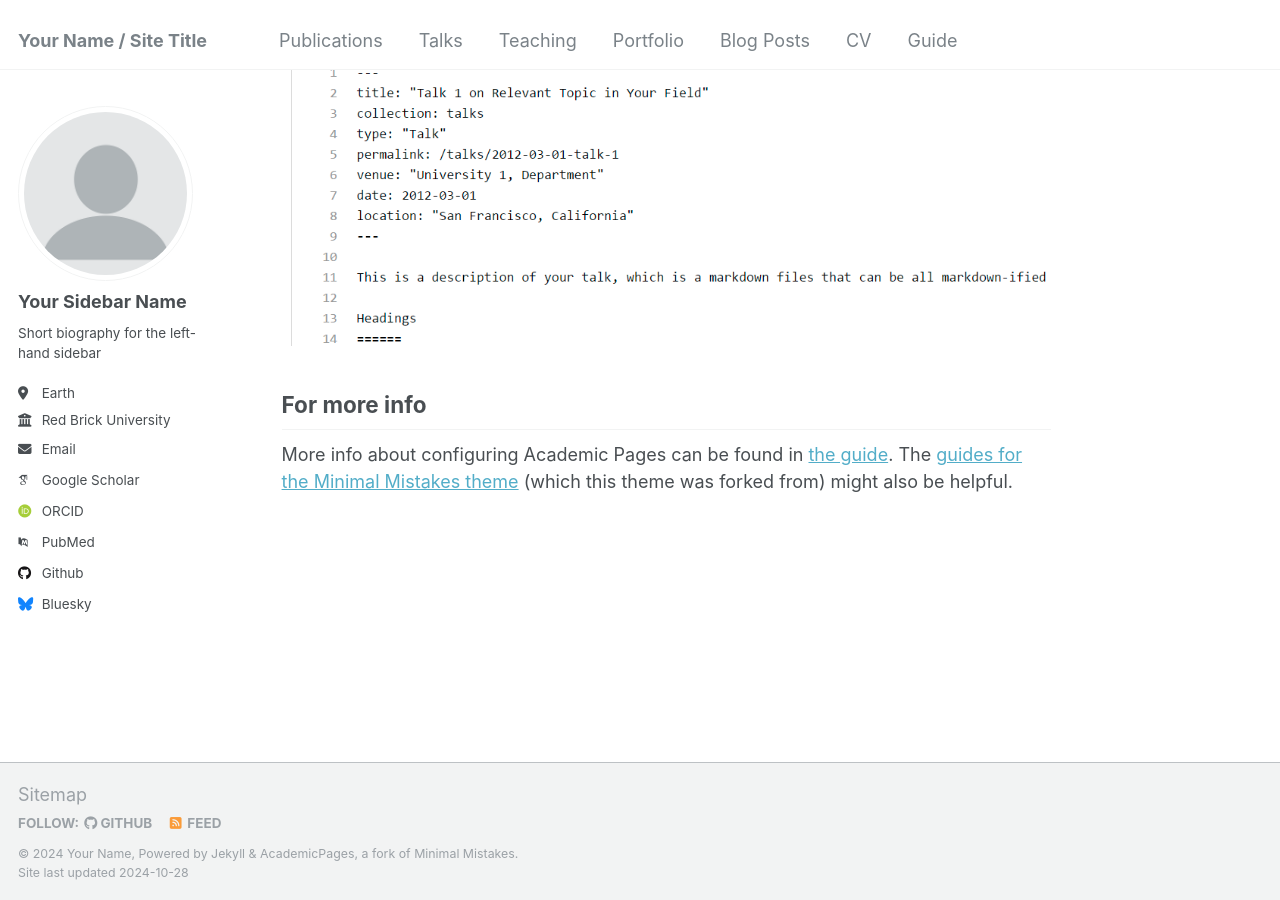
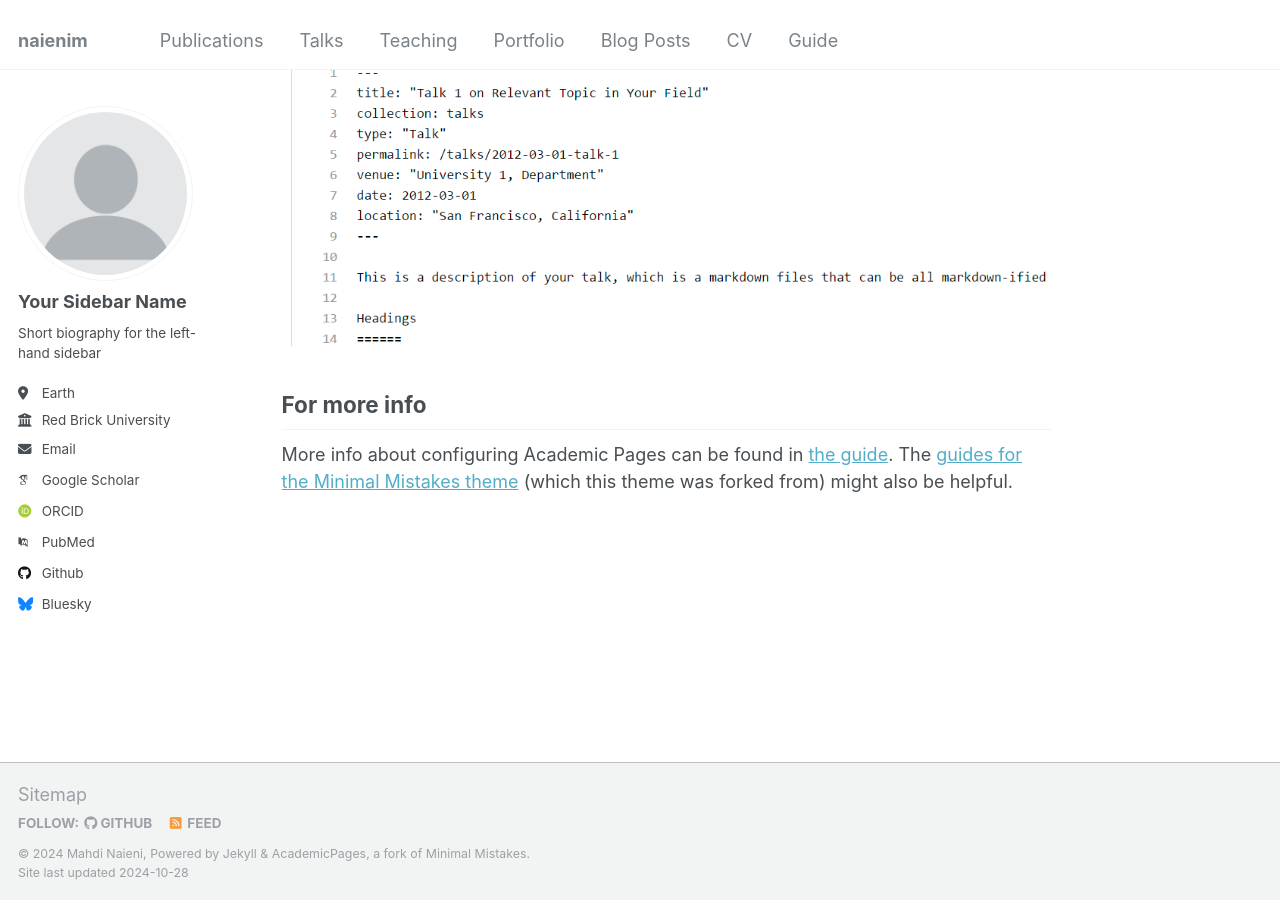
Before and after one commit to naienim/naienim.github.io, a Jekyll site: the page built from _pages/about.md, in a window 1280 px wide and 900 px high, scrolled down 2643 px. Built offline with Jekyll 4.4.1, drawn with Linux system fonts in a browser that asks for light colours; some web fonts are replaced.

Commit message:
Update _config.yml

```diff
--- a/_config.yml
+++ b/_config.yml
@@ -8,13 +8,13 @@
 
 # Basic Site Settings
 locale                   : "en-US"
-title                    : "Your Name / Site Title"
+title                    : "naienim"
 title_separator          : "-"
-name                     : &name "Your Name"
+name                     : &name "Mahdi Naieni"
 description              : &description "personal description"
-url                      : https://academicpages.github.io # the base hostname & protocol for your site e.g. "https://mmistakes.github.io"
+url                      : https://nainim.github.io # the base hostname & protocol for your site e.g. "https://mmistakes.github.io"
 baseurl                  : "" # the subpath of your site, e.g. "/blog"
-repository               : "academicpages/academicpages.github.io"
+repository               : "naienim/naienim.github.io"
 
 # Site Author - The following control what appear as part of the author content on the side bar.
 #               If a field is blank the icon and link will not appear, otherwise it will be shown.
```
